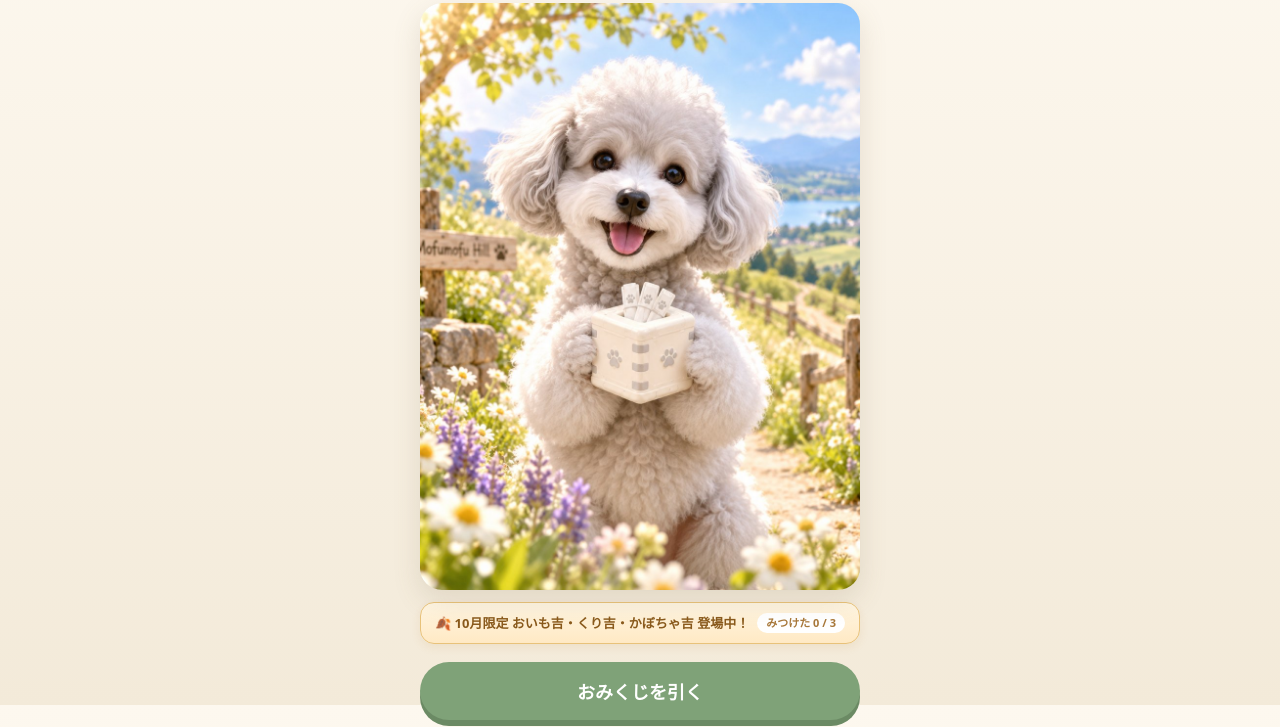
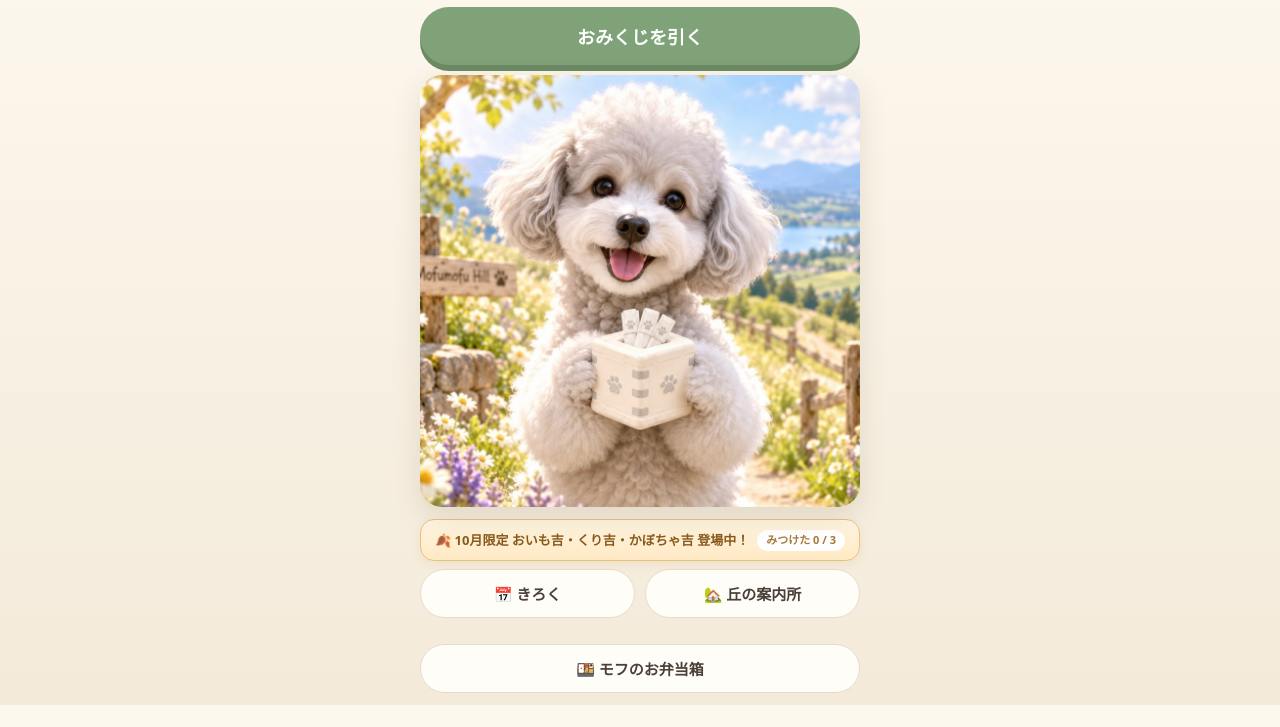
Before and after one commit to rincanvas-hash/mofu-mikuji, a plain HTML site: page index.html in a window 1280 px wide. Shown: the part 95-822 px from the top of the page. Drawn offline with Linux system fonts and the light colour scheme.

Commit message:
Add files via upload

```diff
--- a/index.html
+++ b/index.html
@@ -39,7 +39,7 @@
   .screen.on{display:block}
   @keyframes fade{from{opacity:0;transform:translateY(10px)}to{opacity:1;transform:none}}
 
-  .photo{width:100%;aspect-ratio:3/4;object-fit:cover;border-radius:22px;
+  .photo{width:100%;aspect-ratio:3/4;max-height:54vh;object-fit:cover;object-position:50% 30%;border-radius:22px;
     box-shadow:var(--shadow);background:#eee8dc;display:block}
   .photo.pop{animation:pop .6s cubic-bezier(.2,1.4,.4,1) both}
   @keyframes pop{from{opacity:0;transform:scale(.9) rotate(-2deg)}to{opacity:1;transform:none}}
@@ -197,12 +197,12 @@
 
   <!-- タイトル -->
   <section class="screen on" id="s-title">
+    <button class="btn" id="draw" style="margin-top:4px">おみくじを引く</button>
     <div class="stage">
       <img class="photo" id="titleImg" src="assets/title.jpg" alt="おみくじを持ったモフ">
       <div class="stick" id="stick">🐾</div>
     </div>
     <div class="banner" id="seasonBanner" style="display:none"></div>
-    <button class="btn" id="draw">おみくじを引く</button>
     <div class="row">
       <button class="btn sub" data-go="s-cal">📅 きろく</button>
       <button class="btn sub" data-go="s-annai">🏡 丘の案内所</button>
@@ -308,7 +308,7 @@
   </div>
 </div>
 
-<script src="assets/data.js?v=5"></script>
+<script src="assets/data.js?v=6"></script>
 <script>
 (function(){
   "use strict";
```
